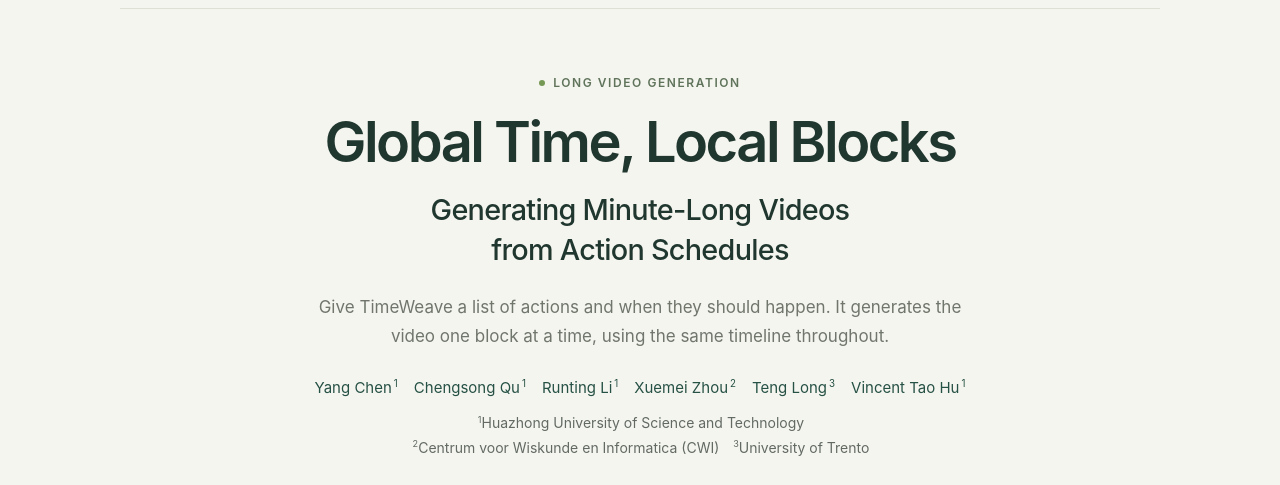
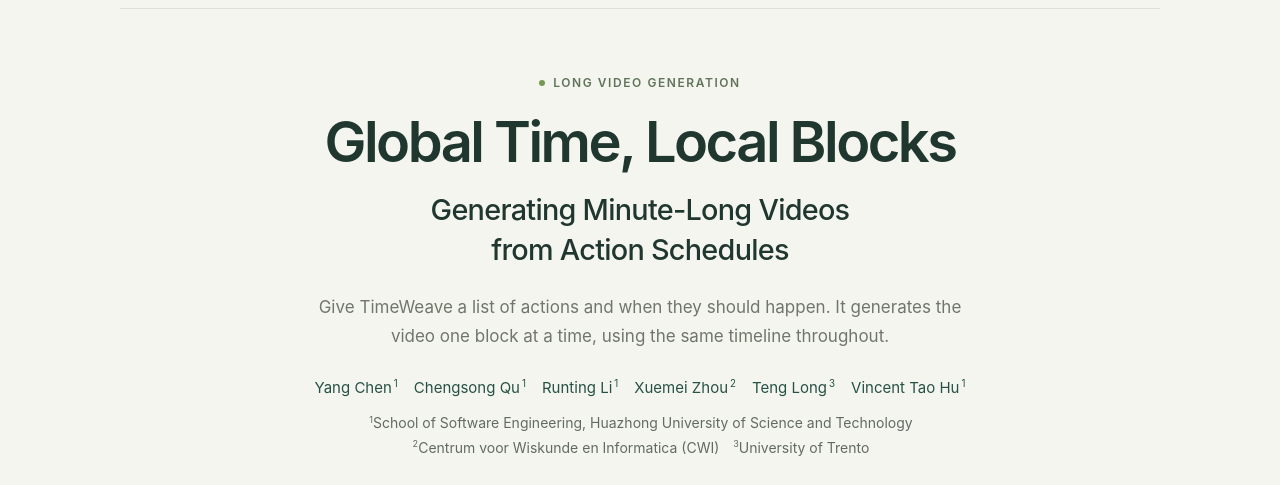
Before and after one commit to vibe-hust/timeweave_page, a plain HTML site: page index.html in a window 1280 px wide. Shown: the part 81-566 px from the top of the page. Drawn offline with Linux system fonts and the light colour scheme.

Commit message:
Add School of Software Engineering to HUST affiliation

```diff
--- a/index.html
+++ b/index.html
@@ -16,7 +16,7 @@
   <p class="eyebrow"><span class="status-dot"></span> LONG VIDEO GENERATION</p>
   <h1>Global Time, Local Blocks<span>Generating Minute-Long Videos<br class="desktop-break"> from Action Schedules</span></h1>
   <p class="hero-lead">Give TimeWeave a list of actions and when they should happen. It generates the video one block at a time, using the same timeline throughout.</p>
-  <div class="authors"><a href="https://github.com/cheyan9">Yang Chen<sup>1</sup></a><a href="https://github.com/Qthrive">Chengsong Qu<sup>1</sup></a><a href="https://scholar.google.com/citations?user=CwT5bq4AAAAJ&amp;hl=en">Runting Li<sup>1</sup></a><a href="https://www.cwi.nl/en/people/xuemei-zhou/">Xuemei Zhou<sup>2</sup></a><a href="https://tenglon.github.io/">Teng Long<sup>3</sup></a><a href="https://taohu.me/">Vincent Tao Hu<sup>1</sup></a></div><p class="affiliations"><sup>1</sup>Huazhong University of Science and Technology<br><sup>2</sup>Centrum voor Wiskunde en Informatica (CWI) &nbsp; <sup>3</sup>University of Trento</p>
+  <div class="authors"><a href="https://github.com/cheyan9">Yang Chen<sup>1</sup></a><a href="https://github.com/Qthrive">Chengsong Qu<sup>1</sup></a><a href="https://scholar.google.com/citations?user=CwT5bq4AAAAJ&amp;hl=en">Runting Li<sup>1</sup></a><a href="https://www.cwi.nl/en/people/xuemei-zhou/">Xuemei Zhou<sup>2</sup></a><a href="https://tenglon.github.io/">Teng Long<sup>3</sup></a><a href="https://taohu.me/">Vincent Tao Hu<sup>1</sup></a></div><p class="affiliations"><sup>1</sup>School of Software Engineering, Huazhong University of Science and Technology<br><sup>2</sup>Centrum voor Wiskunde en Informatica (CWI) &nbsp; <sup>3</sup>University of Trento</p>
   <div class="hero-links"><a class="button secondary" href="TimeWeave-paper.pdf">📄 Paper + supplement</a><a class="button secondary" href="https://github.com/vibe-hust/timeweave_code"><svg class="github-icon" aria-hidden="true" focusable="false" fill="currentColor" xmlns="http://www.w3.org/2000/svg" width="16" height="16" viewBox="0 0 16 16"><path d="M6.766 11.328c-2.063-.25-3.516-1.734-3.516-3.656 0-.781.281-1.625.75-2.188-.203-.515-.172-1.609.063-2.062.625-.078 1.468.25 1.968.703.594-.187 1.219-.281 1.985-.281.765 0 1.39.094 1.953.265.484-.437 1.344-.765 1.969-.687.218.422.25 1.515.046 2.047.5.593.766 1.39.766 2.203 0 1.922-1.453 3.375-3.547 3.64.531.344.89 1.094.89 1.954v1.625c0 .468.391.734.86.547C13.781 14.359 16 11.53 16 8.03 16 3.61 12.406 0 7.984 0 3.563 0 0 3.61 0 8.031a7.88 7.88 0 0 0 5.172 7.422c.422.156.828-.125.828-.547v-1.25c-.219.094-.5.156-.75.156-1.031 0-1.64-.562-2.078-1.609-.172-.422-.36-.672-.719-.719-.187-.015-.25-.093-.25-.187 0-.188.313-.328.625-.328.453 0 .844.281 1.25.86.313.452.64.655 1.031.655s.641-.14 1-.5c.266-.265.47-.5.657-.656"/></svg> Code</a><a class="button primary" href="#videos"><span aria-hidden="true">▷</span> Explore the video examples</a></div>
   <div class="hero-facts"><div><strong>10<span>s</span></strong><span>training sequences</span></div><div class="fact-path" aria-hidden="true">···················· →</div><div><strong>30<span>s</span></strong><span>examples shown below</span></div><div class="fact-divider"></div><div><strong>5<span>B</span></strong><span>model backbone</span></div></div>
 </section>
```
Also changed, not shown: 1 other file.
